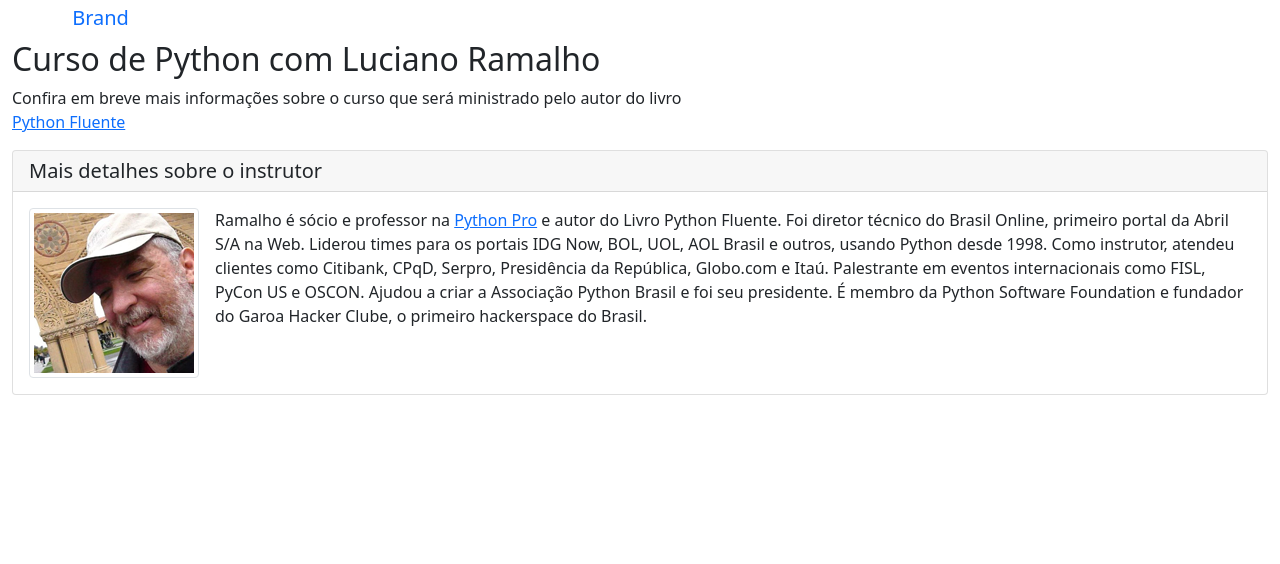
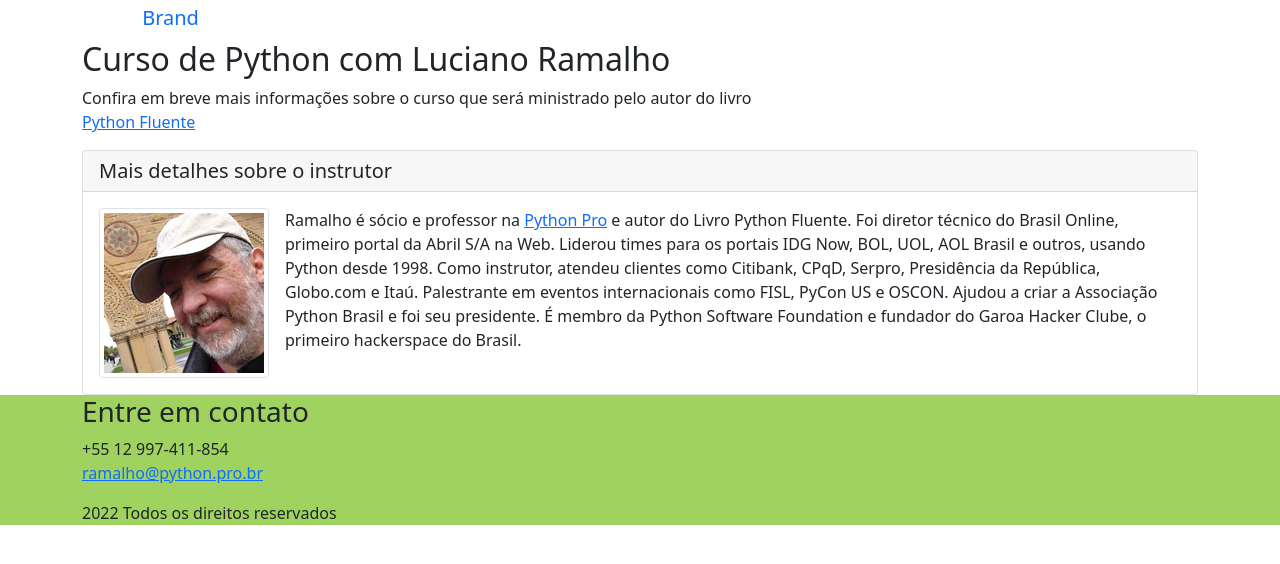
Before and after one commit to ViniciusBrag/project-django, a Django app: page / in a window 1280 px wide. Shown: the part 56-620 px from the top of the page. Run offline with Django 4.2, Linux system fonts and the light colour scheme; some libraries are stand-ins or nearby versions.

Commit message:
add footer in project home.html

```diff
--- a/pythondjango/base/static/css/style.css
+++ b/pythondjango/base/static/css/style.css
@@ -1 +1,3 @@
-# Empty CSS file for your own CSS
+.main-footer{
+    background-color: #9fd25f;
+}
--- a/pythondjango/base/templates/base/home.html
+++ b/pythondjango/base/templates/base/home.html
@@ -36,7 +36,7 @@
 
 
 
-<div class="container-fluid">
+<div class="container">
     <div class="row">
         <div class="col-md-12">
 
@@ -119,4 +119,25 @@
         </div>
     </div>
 </div>
+<footer class="main-footer">
+    <div class="container">
+        <div class="ow">
+            <div class="col">
+                <h3>Entre em contato</h3>
+                <address>
+                    +55 12 997-411-854
+                    <br/>
+                    <a href="mailto:ramalho@python.pro.br">ramalho@python.pro.br</a>
+                </address>
+            </div>
+        </div>
+    </div>
+    <div class="container">
+        <div class="row">
+            <div class="col">
+                {% now 'Y' %} Todos os direitos reservados
+            </div>
+        </div>
+    </div>
+</footer>
 </body>
```
